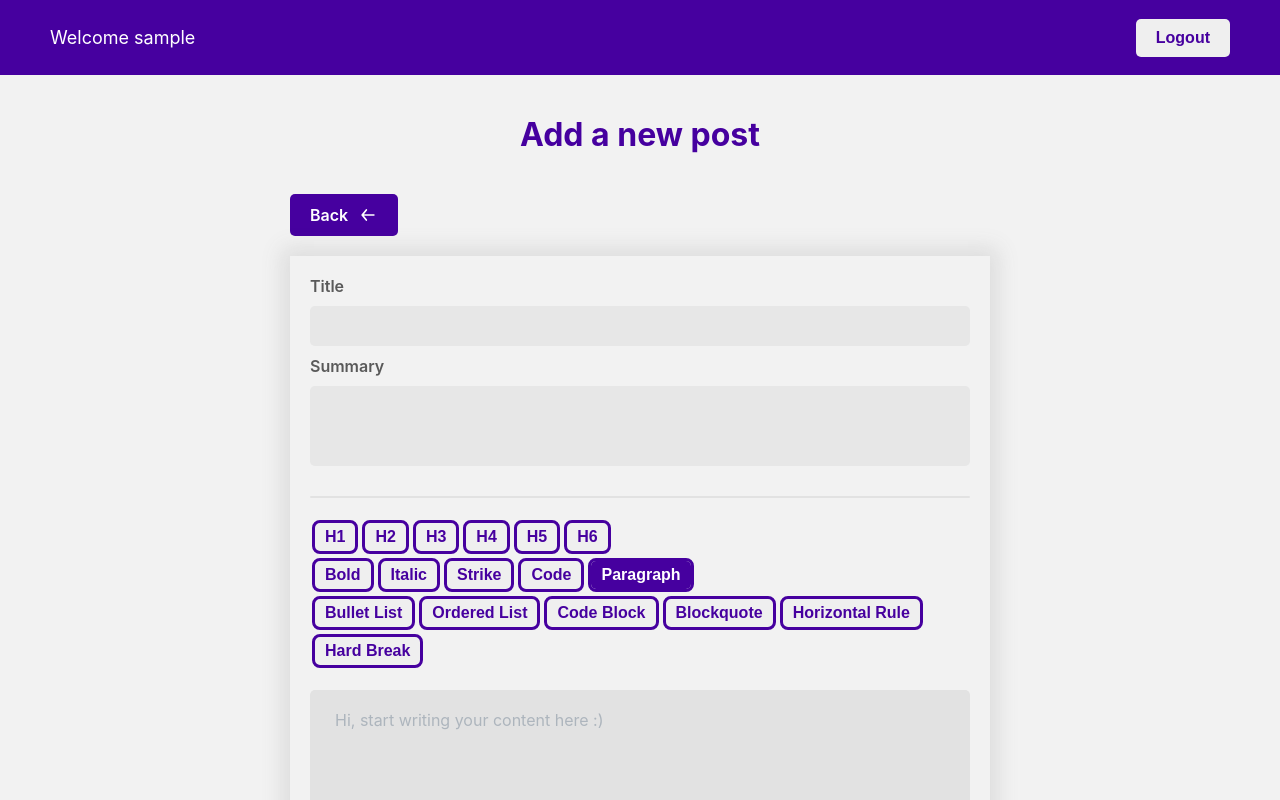
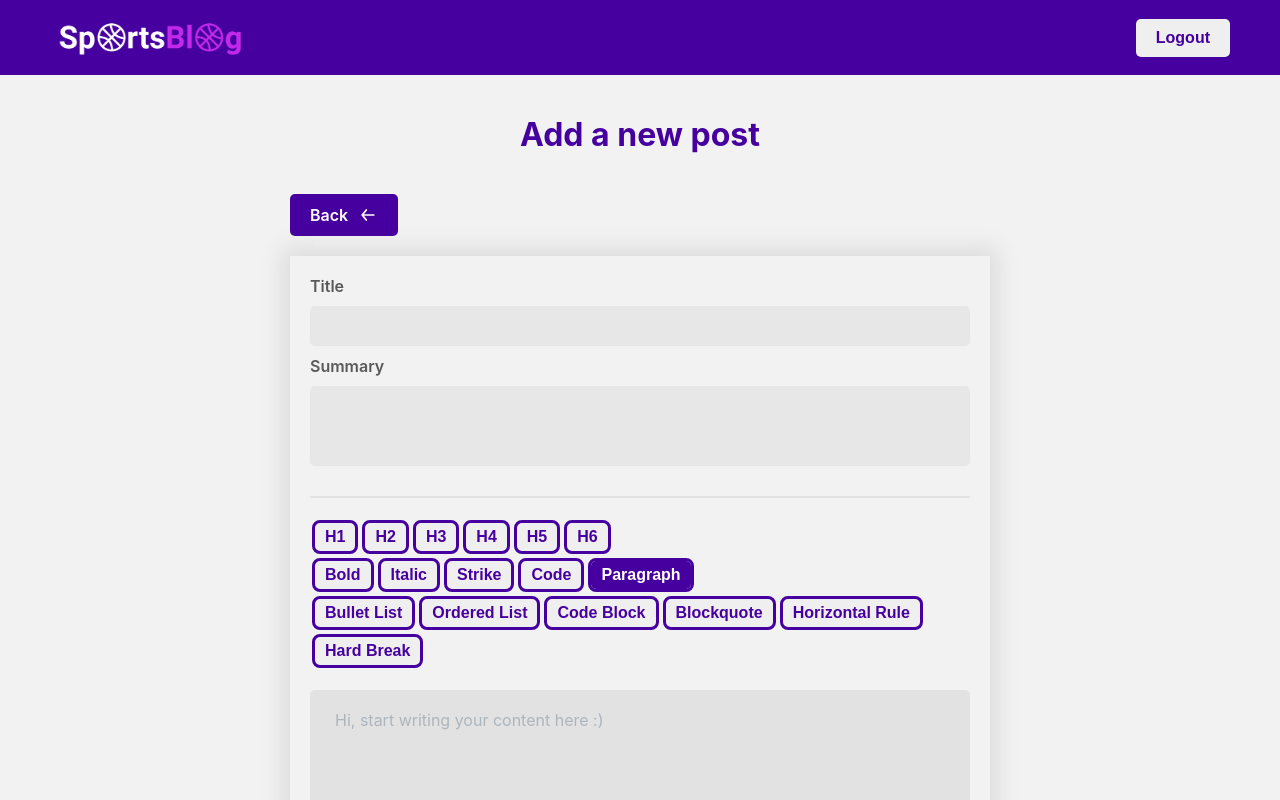
Before and after one commit to Cheung-KaWai/NextBlog, a Next.js app: page /blogs/addPost in a window 1280 px wide. Shown: the top 800 px of the page. Built offline with nearby package versions, Linux system fonts and the light colour scheme; sample sign-in values are in the browser's storage.

Commit message:
Add logo

```diff
--- a/components/molecules/Navbar.js
+++ b/components/molecules/Navbar.js
@@ -15,8 +15,9 @@ export default function Navbar() {
 
   return (
     <nav className={styles.container}>
-      <div>
-        <p>Welcome {context.loggedUser && context.loggedUser.username}</p>
+      <div className={styles.logo}>
+        {/* <p>Welcome {context.loggedUser && context.loggedUser.username}</p> */}
+        <img src="/logo.png"></img>
       </div>
       <div>
         <button onClick={handleLogout}>Logout</button>
--- a/styles/Navbar.module.scss
+++ b/styles/Navbar.module.scss
@@ -26,4 +26,14 @@
       outline: 0.3rem solid white;
     }
   }
+
+  .logo {
+    width: 20rem;
+    height: 7.5rem;
+    img {
+      width: 100%;
+      height: 100%;
+      object-fit: scale-down;
+    }
+  }
 }
```
Also changed, not shown: public/logo.png (added).
